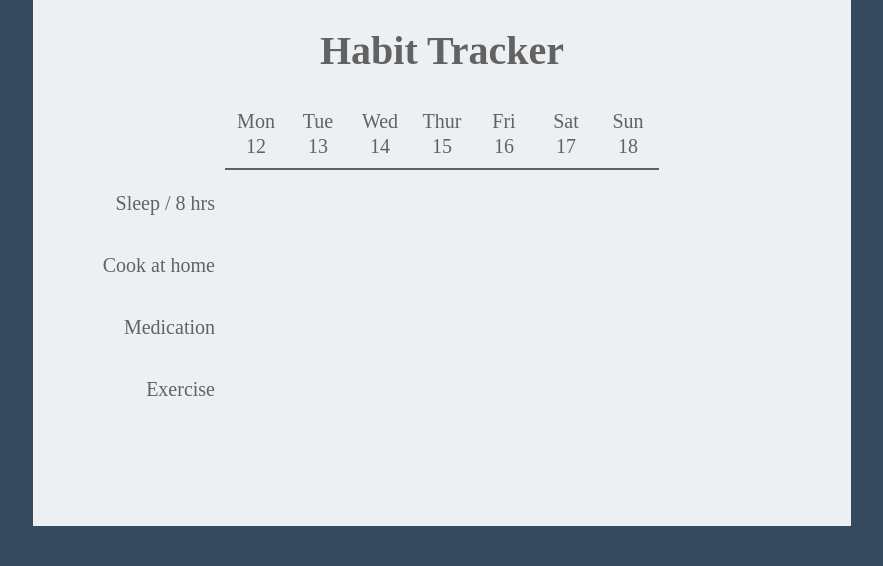
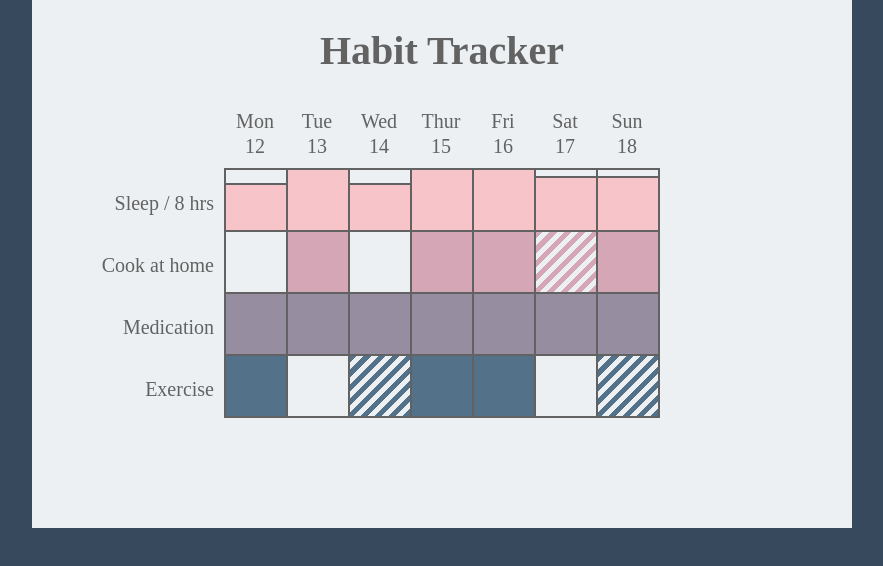
Before and after one commit to ymarisa/habit-tracker-react, a React (Create React App) app: page / in a window 1280 px wide. Shown: the top 566 px of the page, without its empty margins (198-1081 px from the left). Built offline with nearby package versions, Linux system fonts and the light colour scheme; a web font is replaced by a local one.

Commit message:
habit grid is working, new components

```diff
--- a/src/App.js
+++ b/src/App.js
@@ -3,7 +3,7 @@ import './App.css';
 import data from "./data.json";
 import HabitLabelContainer from './components/HabitLabelContainer/HabitLabelContainer.js';
 import DateHeader from './components/DateHeader/DateHeader.js';
-import HabitGrid from './components/HabitGrid/HabitGrid.js';
+import HabitRow from './components/HabitRow/HabitRow.js';
 
 // import HabitLabel from './components/HabitLabel/HabitLabel.js'
 
@@ -14,10 +14,31 @@ class App extends Component{
     dayNames: ['Mon', 'Tue', 'Wed', 'Thur', 'Fri', 'Sat', 'Sun'],
     dayNums: [], // for the date label, eg 12, 13, 14
     mainGridDayNum:7,
+    habitLabels:[],
   }
 
-  getHabitWeek = (habitTitle, ) => {
+  dateInRange = (dateString, index) => {
+    // console.log("index: ", index);
+    // let queryDate = new Date(dateString);
+    let endDate = new Date();
+    let startDate = new Date(this.state.startDate);
 
+    //temp while dateString is actually an index
+    let queryDate = new Date()
+
+    queryDate.setDate(startDate.getUTCDate() + index);
+
+    endDate.setDate(startDate.getUTCDate() + (this.state.mainGridDayNum - 1));
+    // console.log(startDate.toISOString());
+    // console.log(queryDate.toISOString());
+    // console.log(endDate.toISOString());
+    if (queryDate >= startDate && queryDate <= endDate) {
+      // console.log(true);
+      return true;
+    } else {
+      // console.log(false);
+      return false;
+    }
   }
 
   showSummaryOld = (day, habitN) => {
@@ -110,8 +131,29 @@ class App extends Component{
     // console.log("componentDidMount");
     this.doFetch();
     document.body.style.background = "#37495D";
+
+    // set state: dates
     this.updateDateRowState('2019-08-12', 7);
 
+    // set state: labels from data
+    if (this.state.habitLabels.length === 0) {
+      this.setState({
+        habitLabels: this.state.data.map((habit) => habit["title"])
+      });
+    }
+
+    // this.dateInRange("2020-08-19", 0);
+    // this.state.data.map((habit, index) => habit["score"].filter)
+
+    // test code for getting week data
+    // let foo = this.state.data.map((habit, index) => [habit["type"], habit["score"].filter(this.dateInRange)])
+    // let foo = this.state.data.map((e, i) => console.log(e));
+    // console.log(foo);
+  }
+
+  foobar = (type, goal, score) => {
+    console.log(type, goal, score);
+    return (score / goal) * 100;
   }
 
   render() {
@@ -130,20 +172,34 @@ class App extends Component{
           {/* row 2 */}
           <HabitLabelContainer
             // labels={this.state.abels}
-            labels={this.state.data.map((habitData) => habitData["title"])}
-            habitClick={(day, habitN) => {this.showSummary(day, habitN)}}
+            labels={this.state.habitLabels}
+            showSummary={(day, habitN) => {this.showSummary(day, habitN)}}
           />
 
           <div className="content">
             <DateHeader
               dayNames={this.state.dayNames}
               dayNums={this.state.dayNums}
-              dateClick={(day, habitN) => {this.showSummary(day, habitN)}}
+              showSummary={(day, habitN) => {this.showSummary(day, habitN)}}
             />
-            <HabitGrid/>
-            {/* <div className="habit-grid">
-
-            </div> */}
+            <div className="habit-grid">
+              {this.state.data
+                .filter(row => this.state.habitLabels.indexOf(row["title"] >= 0 ))  // only habits where labels are showing
+                .map((row, index) => (
+                <HabitRow
+                  index={index}
+                  type={row["type"]}
+                  data={
+                    row["score"]
+                      .filter(this.dateInRange)                                           // only dates within the week range from start date
+                      .map((score) => (
+                        row["type"] !== "number" ? score : (score/row["dGoal"]) * 100     // number scores should be % of goal
+                      ))
+                  }
+                />
+                ))
+              }
+            </div>
           </div>
 
           <div className="habit-summary-container">
--- /dev/null
+++ b/src/components/BooleanCell/BooleanCell.js
@@ -0,0 +1,22 @@
+import React, { Component } from 'react';
+import './BooleanCell.css';
+
+class BooleanCell extends Component {
+    render() {
+        let classN = '';
+        let backgroundStyle = '';
+        if (this.props.score === 0) {
+            classN = "incomplete";
+        } else if (this.props.score < 0) {
+            classN = "day-off";
+            backgroundStyle = "var(--striped-background-" + this.props.index;
+        } else {
+            classN = "complete"
+            backgroundStyle = "var(--habit-" + this.props.index;
+        }
+        return (
+            <span style={{background: backgroundStyle}} className={classN}></span>
+        );
+    }
+}
+export default BooleanCell;
--- a/src/components/HabitGrid/HabitGrid.js
+++ /dev/null
@@ -1,13 +0,0 @@
-import React, { Component } from 'react';
-import './HabitGrid.css';
-
-class HabitGrid extends Component {
-    render() {
-        return (
-            <div className="habit-grid">
-
-            </div>
-        );
-    }
-}
-export default HabitGrid;
--- /dev/null
+++ b/src/components/HabitRow/HabitRow.js
@@ -0,0 +1,20 @@
+import React, { Component } from 'react';
+import './HabitRow.css';
+import BooleanCell from '../BooleanCell/BooleanCell.js'
+import NumberCell from '../NumberCell/NumberCell.js'
+
+class HabitRow extends Component {
+    render() {
+        return (
+            <div className='habit-row'>
+                {this.props.data.map((score) =>
+                    (this.props.type === "number") ?
+                    <NumberCell score={score} index={this.props.index}/> :
+                    <BooleanCell score={score} index={this.props.index}/>)
+                }
+            </div>
+        );
+    }
+}
+
+export default HabitRow;
--- /dev/null
+++ b/src/components/NumberCell/NumberCell.js
@@ -0,0 +1,23 @@
+import React, { Component } from 'react';
+import './NumberCell.css';
+
+class NumberCell extends Component {
+    render() {
+        let backgroundStyle = this.props.score >= 0 ? "var(--habit-" + this.props.index : "var(--striped-background-" + this.props.index;
+        const incompleteStyle = {
+            background: backgroundStyle,
+            height: Math.floor(this.props.score) + "%",
+        }
+        return (
+            (this.props.score === 100) ?
+                <span style={{background: backgroundStyle}} className={"complete"}></span>
+                :
+                <span className="incomplete">
+                    <span style={incompleteStyle} className="complete partial"></span>
+                </span>
+
+
+        );
+    }
+}
+export default NumberCell;
```
Also changed, not shown: src/components/BooleanCell/BooleanCell.css (added), src/components/HabitRow/HabitRow.css (renamed from src/components/HabitGrid/HabitGrid.css), src/components/NumberCell/NumberCell.css (added).
